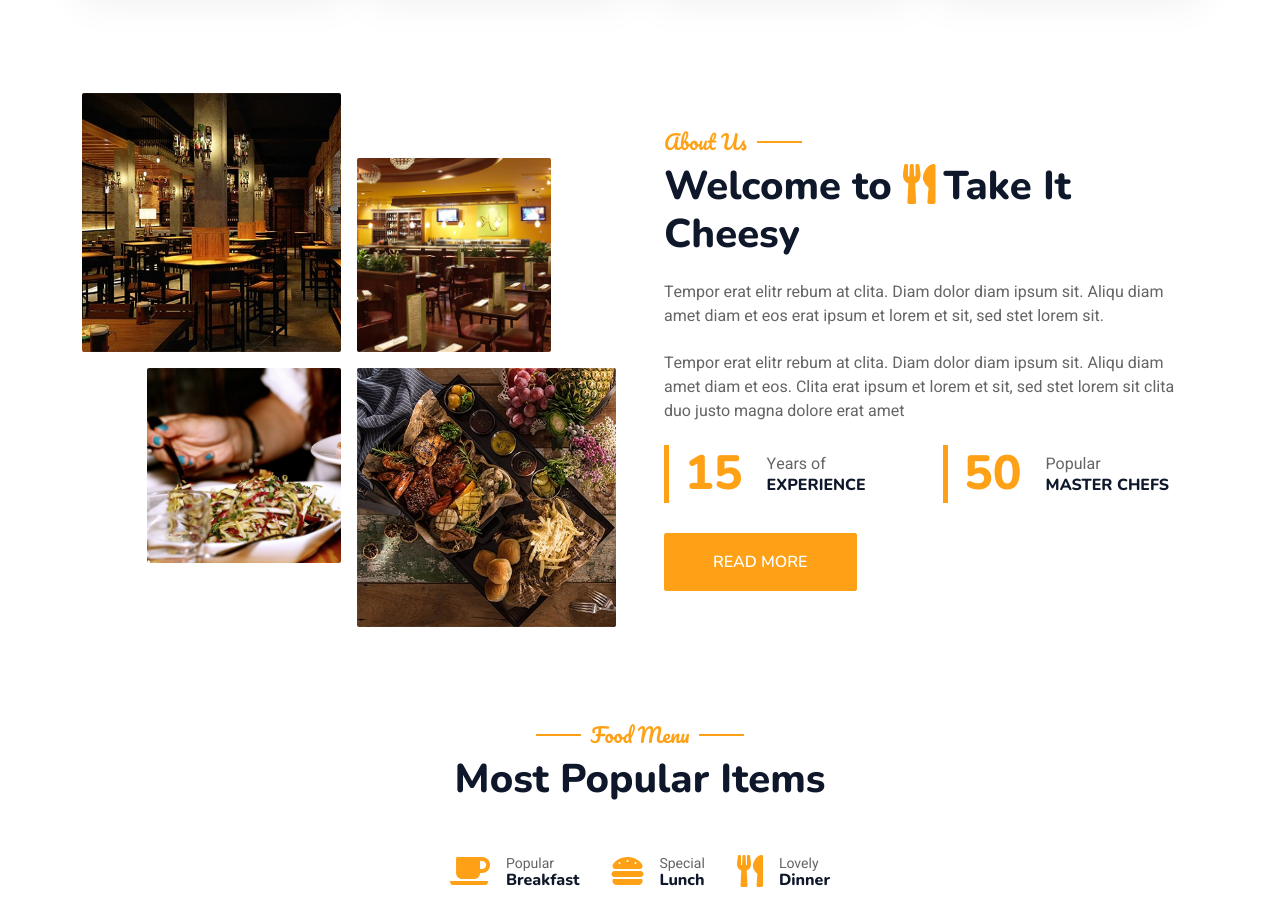
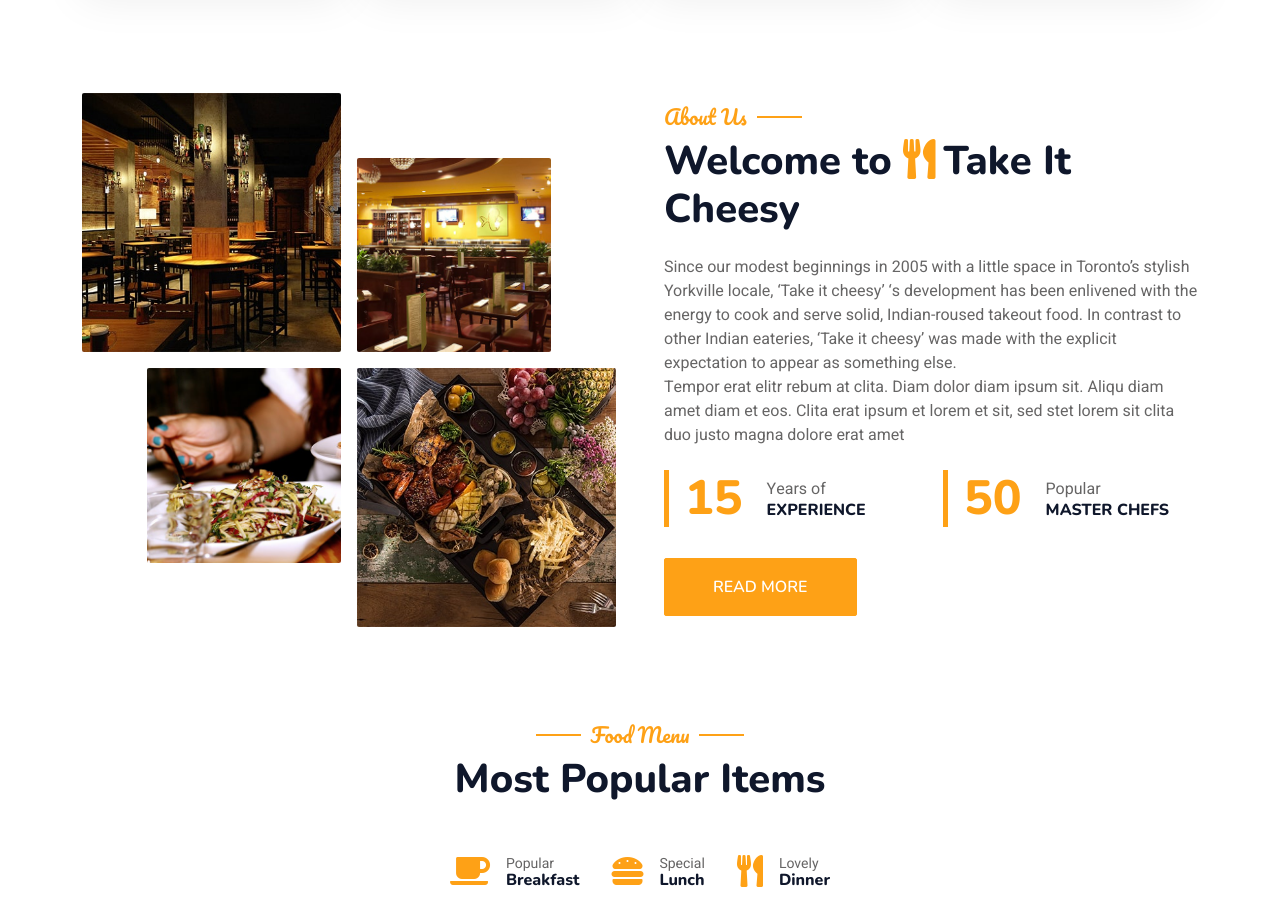
Before and after one commit to sneha-collab/SSResturent, a plain HTML site: page index.html in a window 1280 px wide. Shown: the part 1175-2080 px from the top of the page. Drawn offline with nearby package versions, Linux system fonts and the light colour scheme.

Commit message:
Update index.html

```diff
--- a/index.html
+++ b/index.html
@@ -169,7 +169,9 @@
                     <div class="col-lg-6">
                         <h5 class="section-title ff-secondary text-start text-primary fw-normal">About Us</h5>
                         <h1 class="mb-4">Welcome to <i class="fa fa-utensils text-primary me-2"></i>Take It Cheesy</h1>
-                        <p class="mb-4">Tempor erat elitr rebum at clita. Diam dolor diam ipsum sit. Aliqu diam amet diam et eos erat ipsum et lorem et sit, sed stet lorem sit.</p>
+                        <p class="mb-4"></p>Since our modest beginnings in 2005 with a little space in Toronto’s stylish Yorkville locale, ‘Take it cheesy’ ‘s development has been enlivened with the energy to cook and serve solid, Indian-roused takeout food.
+
+                        In contrast to other Indian eateries, ‘Take it cheesy’ was made with the explicit expectation to appear as something else.
                         <p class="mb-4">Tempor erat elitr rebum at clita. Diam dolor diam ipsum sit. Aliqu diam amet diam et eos. Clita erat ipsum et lorem et sit, sed stet lorem sit clita duo justo magna dolore erat amet</p>
                         <div class="row g-4 mb-4">
                             <div class="col-sm-6">
```
